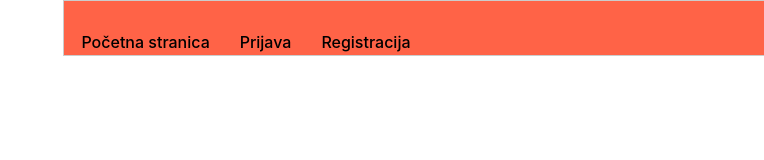
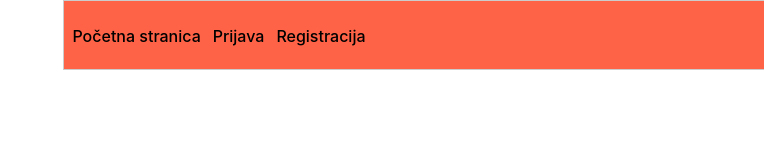
Before and after one commit to tomislavandro/UPI_2425_UPIjmose, a React (Vite) app in the folder frontend/: page / in a window 1280 px wide. Shown: the top 160 px of the page, without its empty margins (516-1280 px from the left). Built offline with nearby package versions, Linux system fonts and the light colour scheme; no server answers.

Commit message:
Update navbar.css

```diff
--- a/frontend/src/styles/navbar.css
+++ b/frontend/src/styles/navbar.css
@@ -1,5 +1,5 @@
 .navbar {
-     display: flex;
+    display: flex;
     justify-content: space-between;
     align-items: center;
     background-color: tomato;
@@ -10,20 +10,19 @@
     z-index: 1000;
     border: 1px solid #ccc;
     transition: transform 0.3s ease-in-out;
-    height: 50px;
+    height: 8%;
 }
 
 .navbar-content {
     display: flex;
     justify-content: space-between;
     width: 100%;
-
 }
 
 .navbar-item {
-     color: black;
+    color: black;
     text-decoration: none;
-    padding: 10px 15px;
+    padding: 6px;
     transition: transform 0.6s ease-in-out;
 }
 
@@ -36,22 +35,20 @@
     display: flex;
     gap: 15px;
     margin-left: auto;
-    margin-top: 20px;
+    margin-top: 1%;
+    margin-right: 1%;
+}
 
+.navbar-left {
+    margin-top: 2%;
+    font-style: bold;
+    transition: transform 0.6s ease-in-out;
 }
-.navbar-left{
-    margin-top: 40px;
-    font-style: bold;
-    transition: transform 0.6s ease-in-out
-}
-.navbar-left:hover{
+
+.navbar-left:hover {
     transform: scale(1.1);
 }
+
 .profile-icon {
-    font-size: 24px;
+    font-size: 200%;
 }
-
-.navbar-right {
-    display: flex;
-    gap: 15px;
-}
```
